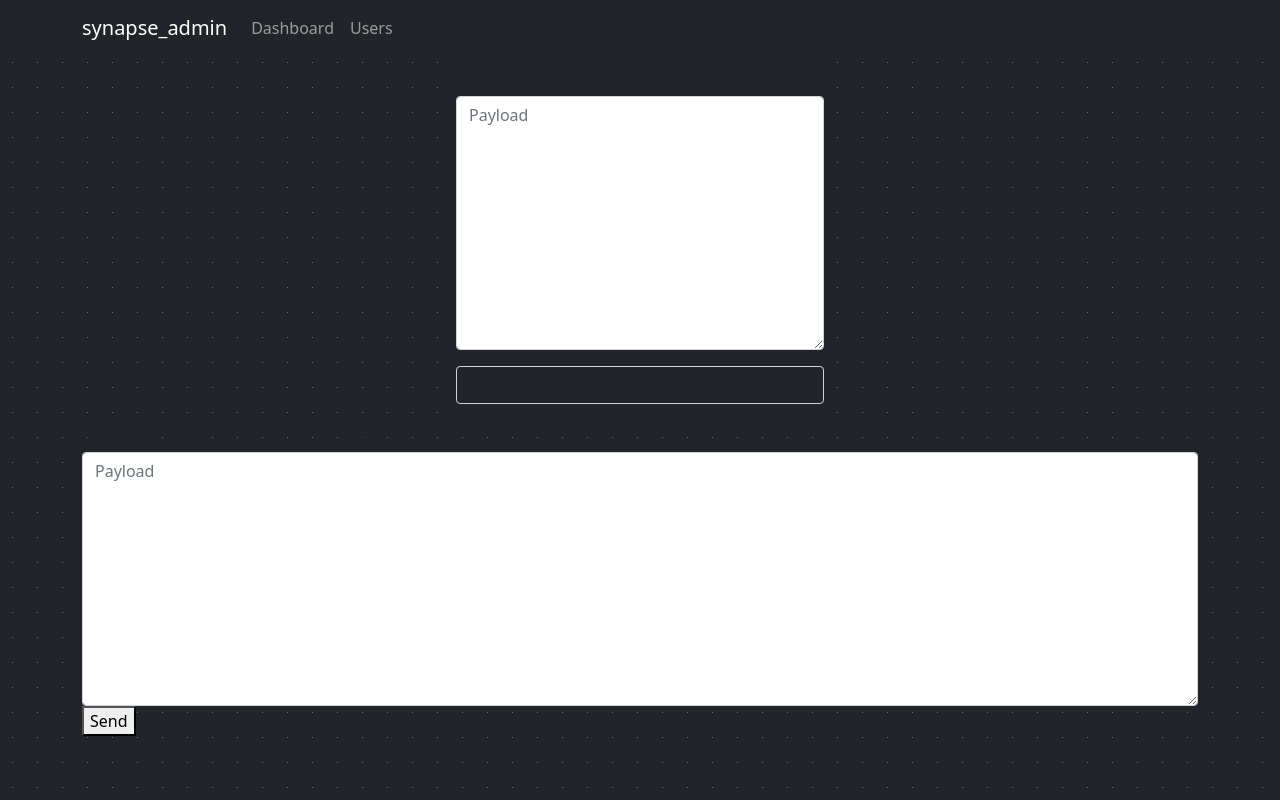
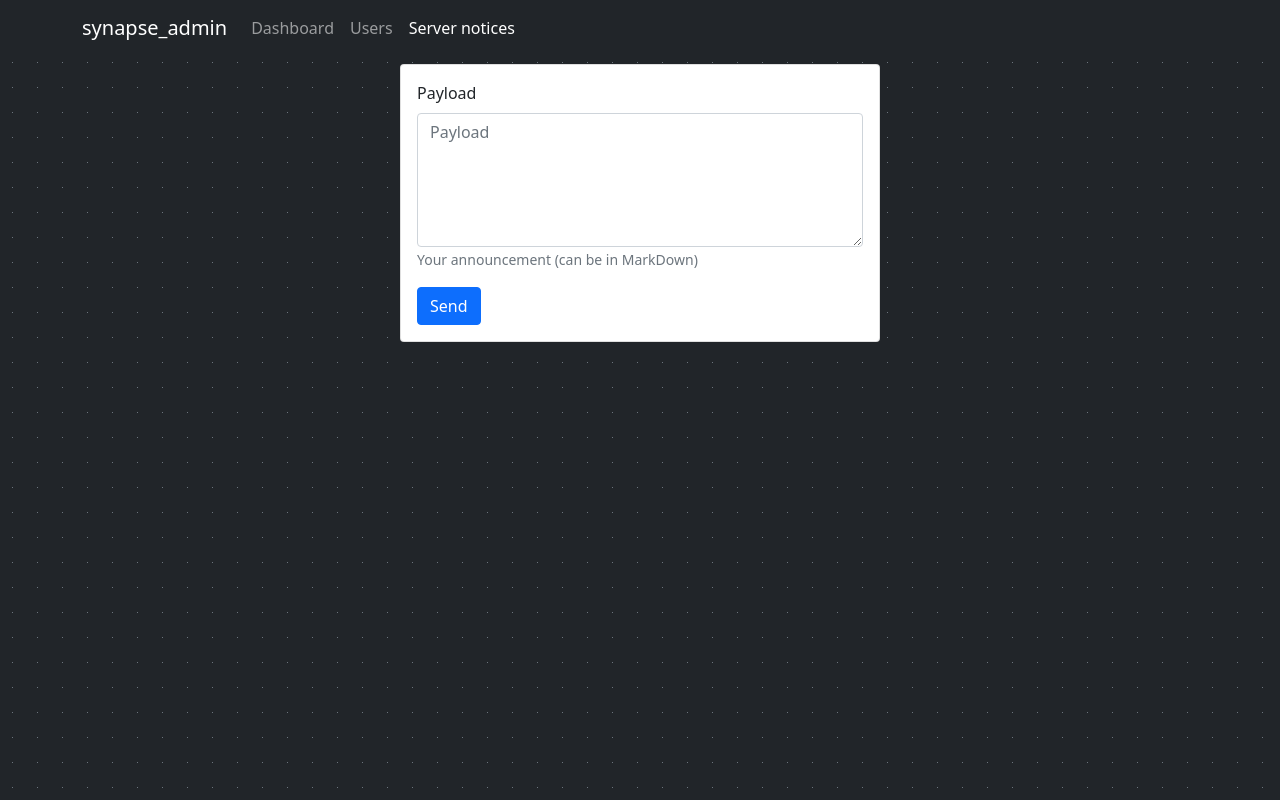
Before and after one commit to foresle/synapse_admin, a Django app: page /server_notices/ in a window 1280 px wide. Run offline with Django 4.2, Linux system fonts and the light colour scheme; parts of the project's set-up code (start-up, migrations or seed data) failed here and were passed over; some libraries are stand-ins or nearby versions.

Commit message:
Added server notices page.

```diff
--- a/server_notices/forms.py
+++ b/server_notices/forms.py
@@ -6,12 +6,15 @@ from .helpers import send_server_notice
 
 
 class SendServiceNoticeForm(forms.Form):
-    payload = forms.CharField(widget=forms.Textarea())
+    payload = forms.CharField(
+        widget=forms.Textarea(attrs={'cols': '10', 'rows': '5'}),
+        help_text='Your announcement (can be in MarkDown)'
+    )
 
-    def send_server_notice(self) -> dict:
-        users = cache.get('users', {}).values()
+    def send_server_notice(self) -> list:
+        users = cache.get(settings.CACHED_USERS, {}).values()
 
-        result = {}
+        result = []
 
         for user in users:
             status_code = send_server_notice(
@@ -21,6 +24,6 @@ class SendServiceNoticeForm(forms.Form):
                 user_id=user['name']
             )
 
-            result[user['name']] = status_code
+            result.append(status_code)
 
         return result
--- a/server_notices/views.py
+++ b/server_notices/views.py
@@ -1,7 +1,7 @@
 import datetime
-
 from django.core.cache import cache
 from django.views.generic import FormView
+from django.contrib import messages
 
 from .forms import SendServiceNoticeForm
 
@@ -12,16 +12,14 @@ class SendServerNoticeView(FormView):
     success_url = '/server_notices/'
 
     def form_valid(self, form):
-        cache.set('last_server_notice', {
-            'result': form.send_server_notice(),
-            'sending_at': datetime.datetime.now(),
-            'payload': form.cleaned_data['payload']
-        }, 60 * 60 * 60 * 24 * 7)
+        results: list = form.send_server_notice()
+        results: str = f'{sum(results)} out of {len(results)} notices were sent.'
+        messages.add_message(self.request, messages.SUCCESS, results)
         return super().form_valid(form=form)
 
     def get_context_data(self, **kwargs):
         context = super().get_context_data(**kwargs)
 
-        context['last_server_notice'] = cache.get('last_server_notice', None)
+        context['server_notices_page_active'] = True
 
         return context
--- a/templates/_base.html
+++ b/templates/_base.html
@@ -29,6 +29,9 @@
                     <li class="nav-item"><a href="{% url 'users:list' %}"
                                             class="nav-link {% if users_page_active %} active {% endif %} ">Users</a>
                     </li>
+                    <li class="nav-item"><a href="{% url 'server_notices:send' %}"
+                                            class="nav-link {% if server_notices_page_active %} active {% endif %} ">Server notices</a>
+                    </li>
                 </ul>
             </div>
         </div>
--- a/templates/server_notices/send.html
+++ b/templates/server_notices/send.html
@@ -1,40 +1,22 @@
 {% extends '_base.html' %}
+
 {% load django_bootstrap5 %}
+{% bootstrap_css %}
+{% bootstrap_javascript %}
 
 {% block content %}
-    <div class="container container-sm p-2 bg-dark rounded" style="width: 24rem">
-        <form action="" method="post">{% csrf_token %}
-            {% bootstrap_form form %}
-            <div class="mb-3">
-                <input class="form-control bg-dark" type="submit" value="Send">
+    <div class="py-2 d-flex justify-content-center">
+        <div class="card" style="width: 30rem;">
+            <div class="card-body">
+                <form class="form" action="" method="post">{% csrf_token %}
+                    {% bootstrap_form form %}
+
+                    {% bootstrap_button button_type="submit" content="Send" %}
+                </form>
             </div>
-            <div class="text-danger">{% bootstrap_form_errors form %}</div>
-        </form>
-    </div>
-    <div id="service_notices_send">
-        <form method="post">{% csrf_token %}
-            <div>Write text (possible in MarkDown) here:</div>
-            <div>{{ form.payload }}</div>
-            <div><button type="submit">Send</button></div>
-            {% if last_server_notice is not None %}
-                <div>Last server notice:</div>
-                <div>{{ last_server_notice.sending_at }}</div>
-                <div>{{ last_server_notice.payload }}</div>
-                <div>
-                    <table class="server_notice_results">
-                        <tr>
-                            <th>User</th>
-                            <th>Sending result</th>
-                        </tr>
-                        {% for user_result in last_server_notice.result.items %}
-                        <tr>
-                            <td>{{ user_result.0 }}</td>
-                            <td>{{ user_result.1 }}</td>
-                        </tr>
-                        {% endfor %}
-                    </table>
-                </div>
+            {% if messages %}
+                <div class="card-body">{% bootstrap_messages %}</div>
             {% endif %}
-        </form>
+        </div>
     </div>
 {% endblock %}
```
Also changed, not shown: project/settings.py (+16 -0 lines).
